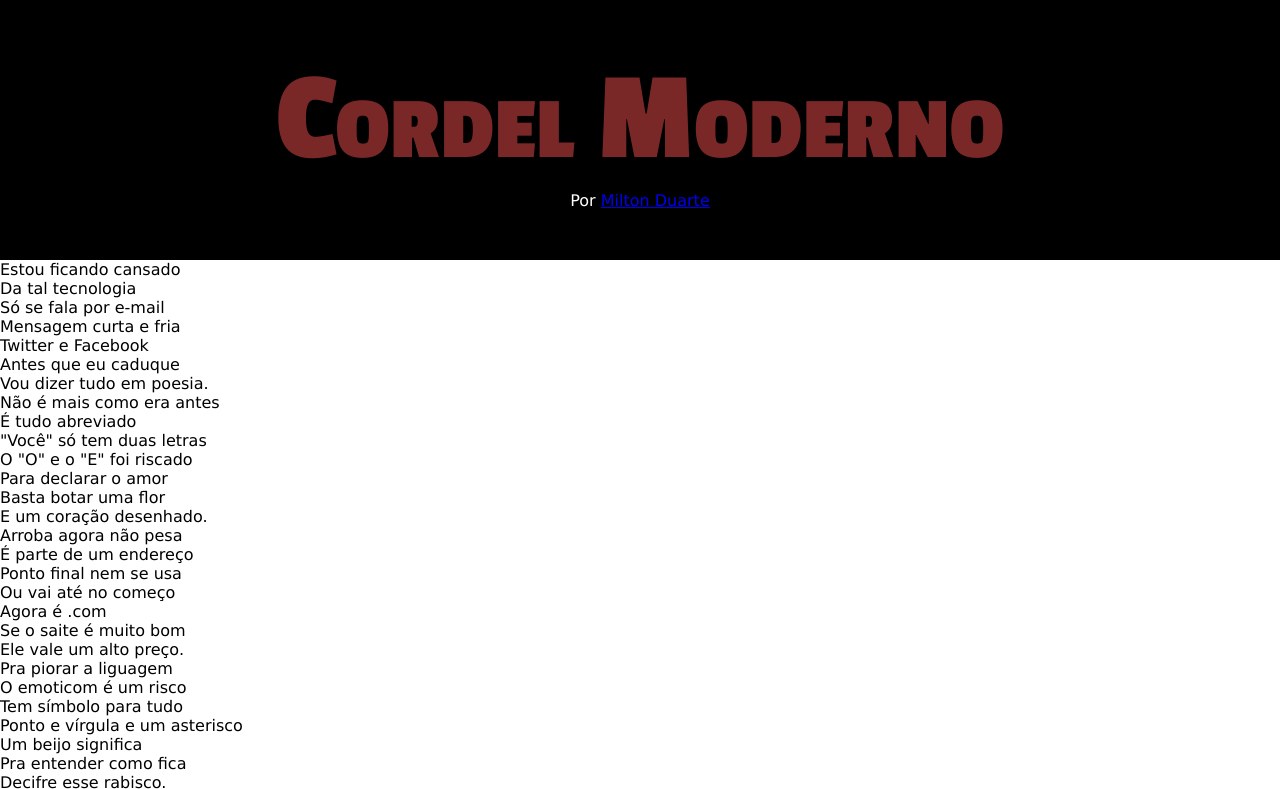
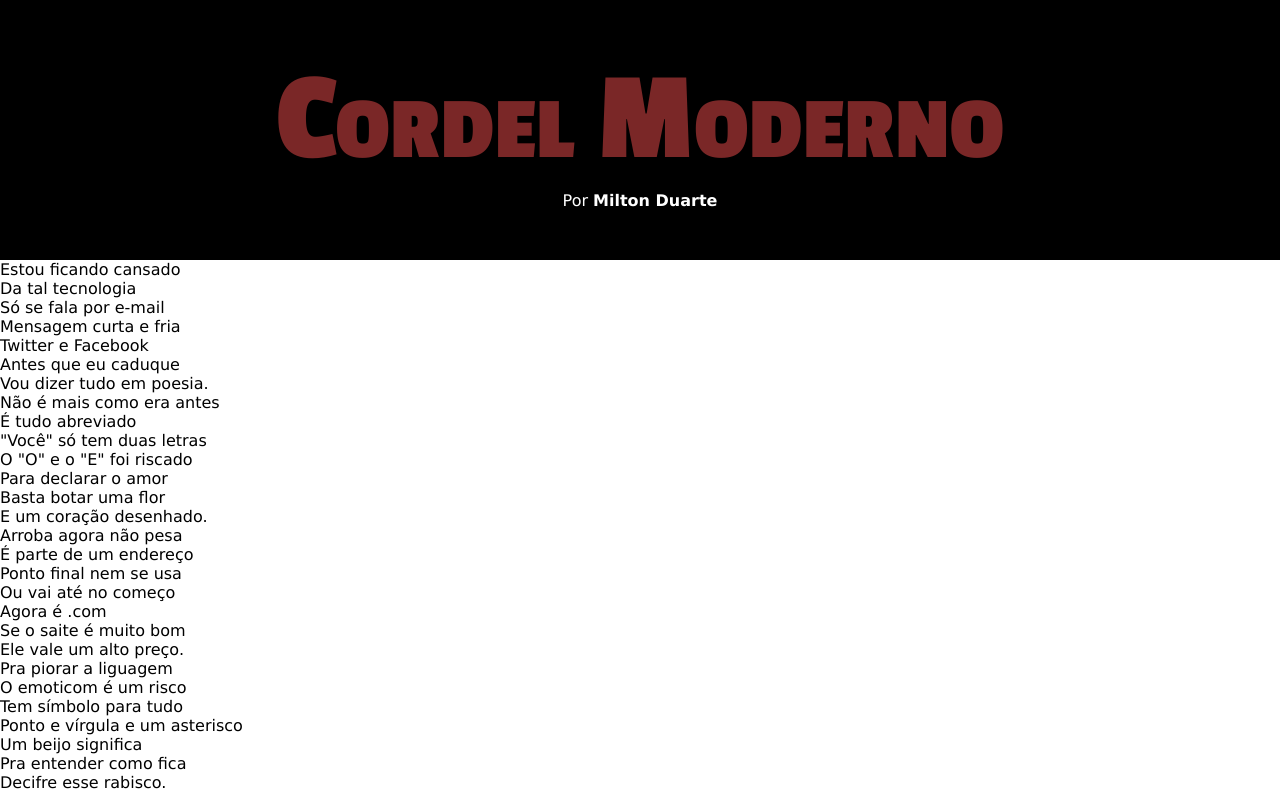
Before and after one commit to Mateu-SRodrigues/Curso-HTML5-CSS3, a plain HTML site: page modulo_3/desafios/d12/index.html in a window 1280 px wide. Shown: the top 789 px of the page. Drawn offline with Linux system fonts and the light colour scheme.

Commit message:
Adiciona estilo ao parágrafo do cabeçalho com tamanho de fonte e formatação de link.

```diff
--- a/modulo_3/desafios/d12/style.css
+++ b/modulo_3/desafios/d12/style.css
@@ -28,3 +28,11 @@ header > h1 {
     font-family: var(--fonte1);
     font-size: 10vw;
 }
+header > p {
+    font-size: 16px;
+}
+header p > a {
+    color: white;
+    font-weight: bold;
+    text-decoration: none;
+}
```
